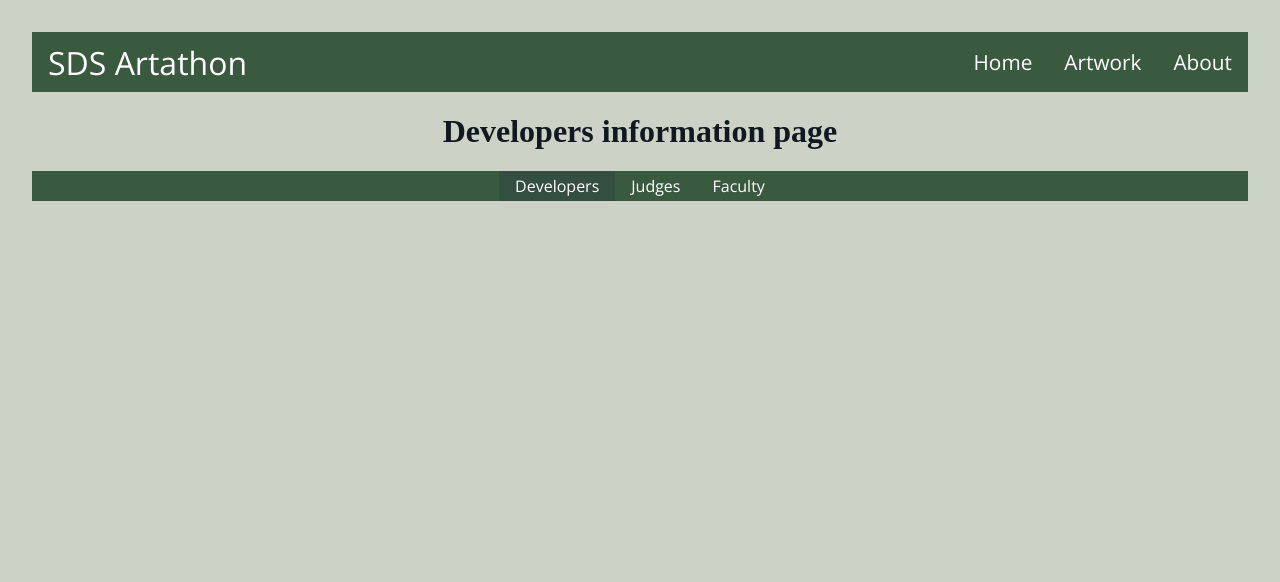
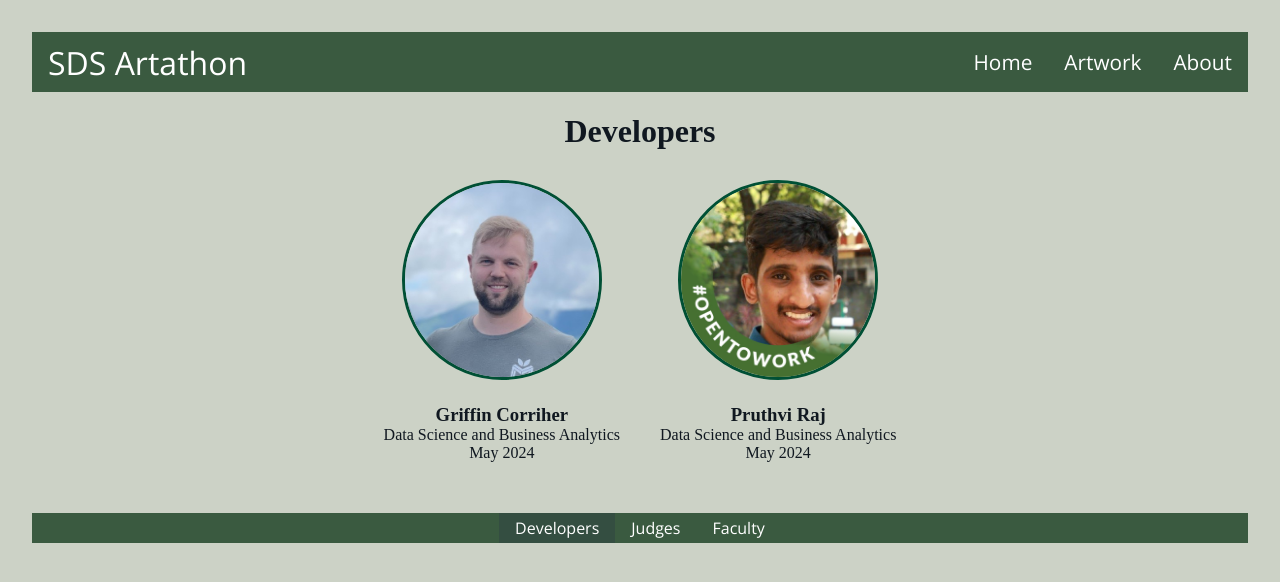
Before and after one commit to artathon/artathon.github.io, a React (Vite) app: page /developers in a window 1280 px wide. Shown: the top 582 px of the page. Built offline with nearby package versions, Linux system fonts and the light colour scheme.

Commit message:
Added developer section

```diff
--- /dev/null
+++ b/src/components/DeveloperInfo.jsx
@@ -0,0 +1,21 @@
+import React from "react"
+
+export default function DeveloperInfo({ name, degree, imgUrl, link, gradDate }) {
+    return (
+        <div className="dev">
+            <div>
+                <a href={link} target='_blank'>
+                    <img src={imgUrl}
+                    alt={name}
+                    className='developer-picture'
+                    />
+                </a>
+                <div className="about">
+                    <h3>{name}</h3>
+                    <p>{degree}</p>
+                    <p>{gradDate}</p>
+                </div>
+            </div>
+        </div>
+    )
+}
--- /dev/null
+++ b/src/data/devData.js
@@ -0,0 +1,16 @@
+export default [
+    {
+        name: 'Griffin Corriher',
+        degree: 'Data Science and Business Analytics',
+        imgUrl: './src/assets/griffin.jpg',
+        link: 'https://www.linkedin.com/in/griffincorriher',
+        gradDate: 'May 2024'
+    },
+    {
+        name: 'Pruthvi Raj',
+        degree: 'Data Science and Business Analytics',
+        imgUrl: './src/assets/pruthvi.jpg',
+        link: 'https://www.linkedin.com/in/pruthvi-raj-228816161/',
+        gradDate: 'May 2024'
+    },
+]
--- a/src/index.css
+++ b/src/index.css
@@ -123,6 +123,44 @@ font-size: 1rem;
   background-color: #588157;
 }
 
+.developers-container {
+  width:100%;
+  display: flex;
+  flex-direction: column;
+  justify-content: center;
+  align-items: center;
+  padding: 0 50px;
+}
+
+.developer-picture {
+  border-radius: 50%;
+  border: 3px solid var(--charlottegreen);
+  width: 200px;
+}
+
+.dev-container {
+  width:75%;
+  padding: 30px 0 0 0 ;
+  display: flex;
+  flex-direction: row;
+  flex-wrap: wrap;
+  justify-content: center;
+  align-items: center;
+}
+
+.dev-container a {
+  color: inherit;
+  text-decoration: none;
+}
+
+.dev {
+  padding: 0 20px 30px 20px;
+}
+
+.about {
+  padding: 20px 0 0 0 ;
+}
+
 @media only screen and (max-width: 768px) {
   /* For mobile phones: */
   .site-title {
--- a/src/pages/Developers.jsx
+++ b/src/pages/Developers.jsx
@@ -1,3 +1,23 @@
+import React from "react"
+import devData from "../data/devData"
+import DeveloperInfo from "../components/DeveloperInfo"
+
 export default function Developers() {
-    return <h1>Developers information page</h1>
+    return (
+        <div className="developers-container">
+            <h1>Developers</h1>
+            <div className="dev-container">
+                {devData.map(dev => (
+                    <DeveloperInfo
+                        name={dev.name}
+                        degree={dev.degree}
+                        gradDate={dev.gradDate}
+                        imgUrl={dev.imgUrl}
+                        link={dev.link}
+                        linkName={dev.linkName}
+                    />
+                ))}
+            </div>
+        </div>
+    )
 }
--- a/src/pages/Home.jsx
+++ b/src/pages/Home.jsx
@@ -1,3 +1,11 @@
 export default function Home() {
-    return <h1>Home page</h1>
+    return (
+        <>
+        <div>
+            <h1>Select whether artist or judge</h1>
+            <h3>If artist, they are asked to submit an image with additional information.</h3>
+            <h3>If judge, they are asked to login using Google Auth with their UNCC credintials.</h3>
+        </div>
+        </>
+    )
 }
```
Also changed, not shown: src/assets/griffin.jpg (added), src/assets/pruthvi.jpg (added), src/components/ArtistSubmission.jsx (added), src/components/JudgeLogin.jsx (added).
